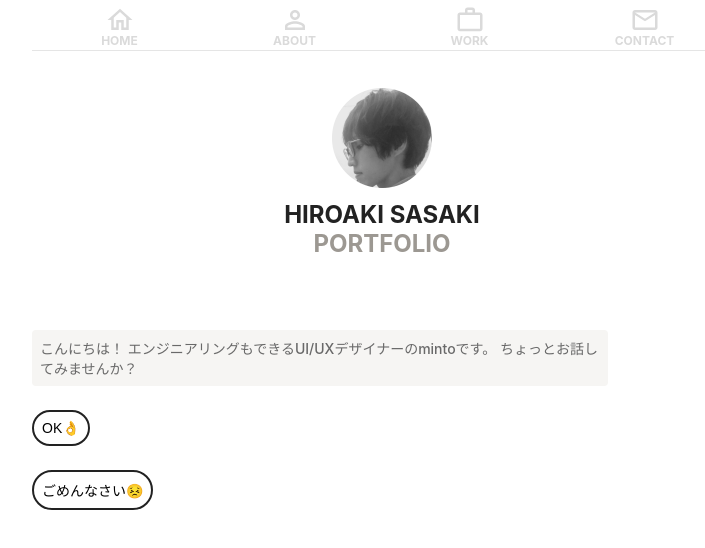
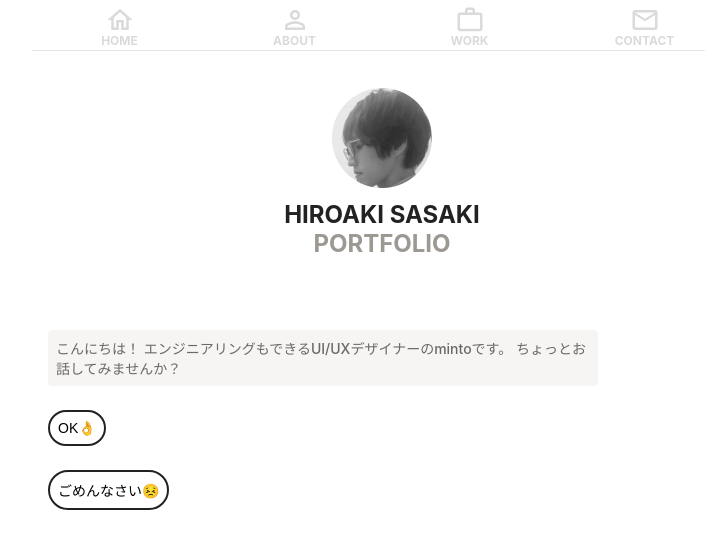
Before and after one commit to sai2017/chatbot-portfolio, a React (Create React App) app: page / in a window 1280 px wide. Shown: the top 548 px of the page, without its empty margins (258-963 px from the left). Built offline with nearby package versions, Linux system fonts and the light colour scheme.

Commit message:
チャットのスタイル修正

```diff
--- a/src/assets/styles/style.css
+++ b/src/assets/styles/style.css
@@ -78,7 +78,7 @@
   box-sizing: border-box;
   height: 592px;
   width: 700px;
-  /* padding: 0 1rem; */
+  padding: 0 16px;
   width: 100%;
 
   /* Vertical and horizontal center alignment */
@@ -105,7 +105,7 @@
   font-size: 14px;
   font-weight: 500;
   padding: .5rem;
-  margin-right: 1rem;
+  /* margin-right: 1rem; */
   margin-top: 24px;
   max-width: 80%;
   width: auto;
```
